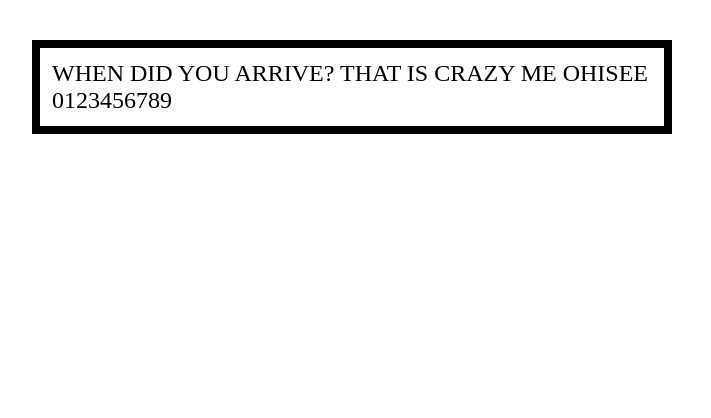
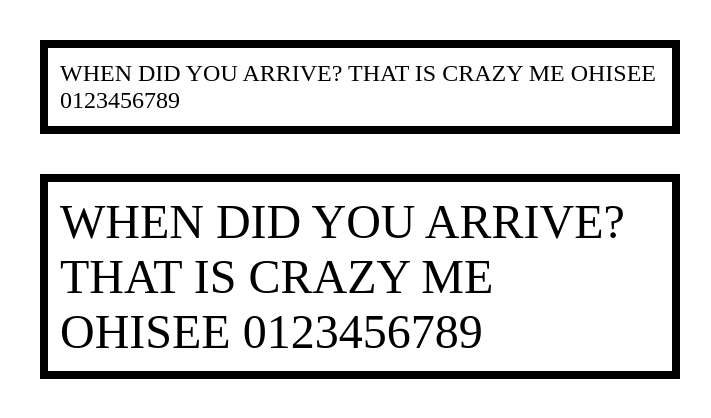
Before and after one commit to dcecile/first-orc-font, a plain HTML site: page test.html in a window 1280 px wide. Shown: the whole page, without its empty margins (8-719 px from the left). Drawn offline with Linux system fonts and the light colour scheme.

Commit message:
Compile tall font

```diff
--- a/test.html
+++ b/test.html
@@ -5,19 +5,32 @@
     <meta http-equiv="X-UA-Compatible" content="IE=edge,chrome=1">
     <title>First Orc Font Test</title>
     <style>
-    body {
+    .test {
       margin: 40px;
       padding: 12px;
       border: 8px solid black;
       width: 600px;
+    }
+    .test.short {
       font-family: 'First Orc Short';
       font-size: 24px;
+    }
+    .test.tall {
+      font-family: 'First Orc Tall';
+      font-size: 48px;
     }
     </style>
   </head>
   <body>
-    WHEN DID YOU ARRIVE?
-    THAT IS CRAZY ME
-    OHISEE 0123456789
+    <div class="test short">
+      WHEN DID YOU ARRIVE?
+      THAT IS CRAZY ME
+      OHISEE 0123456789
+    </div>
+    <div class="test tall">
+      WHEN DID YOU ARRIVE?
+      THAT IS CRAZY ME
+      OHISEE 0123456789
+    </div>
   </body>
 </html>
```
Also changed, not shown: 3 other files.
